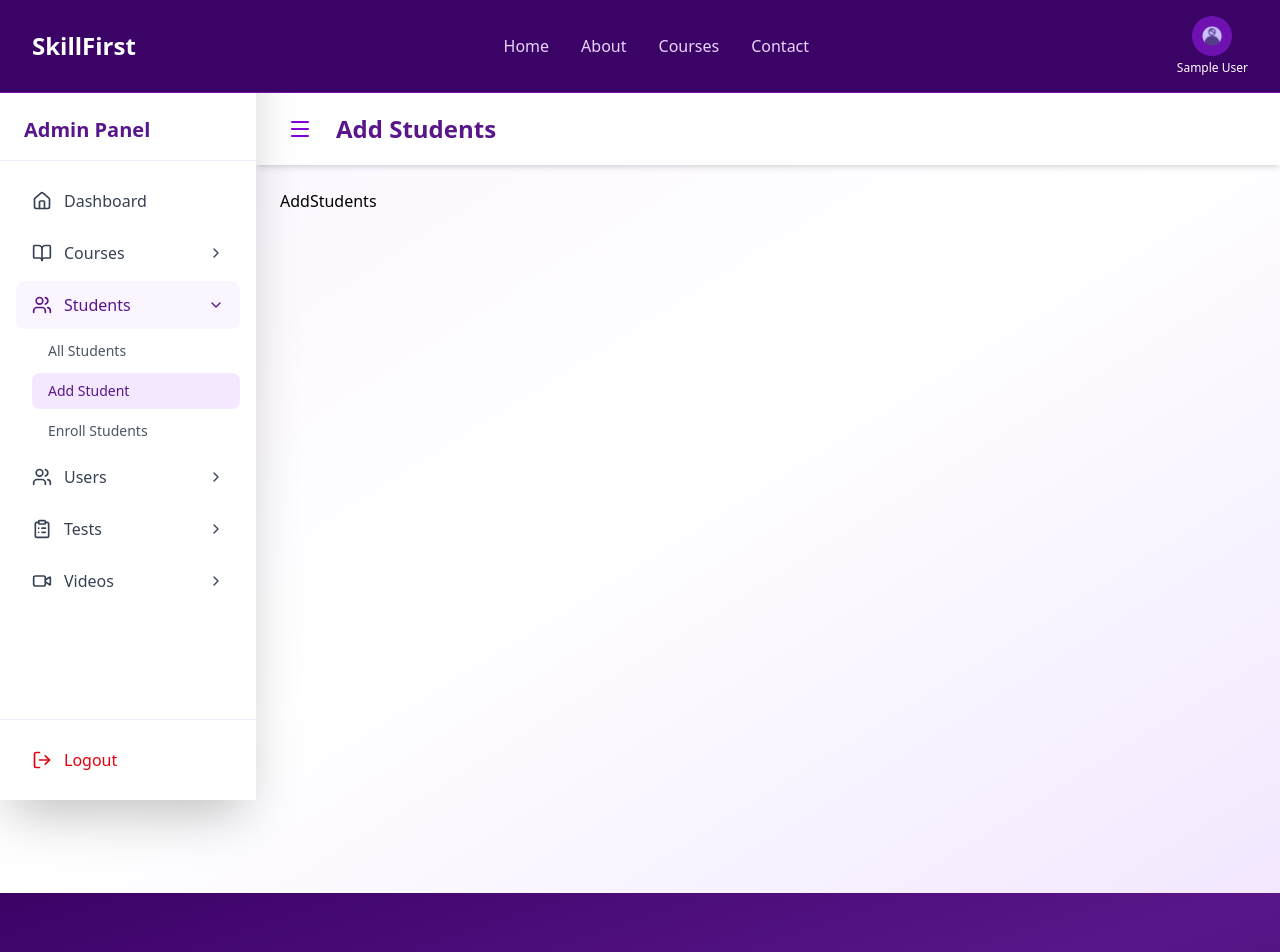
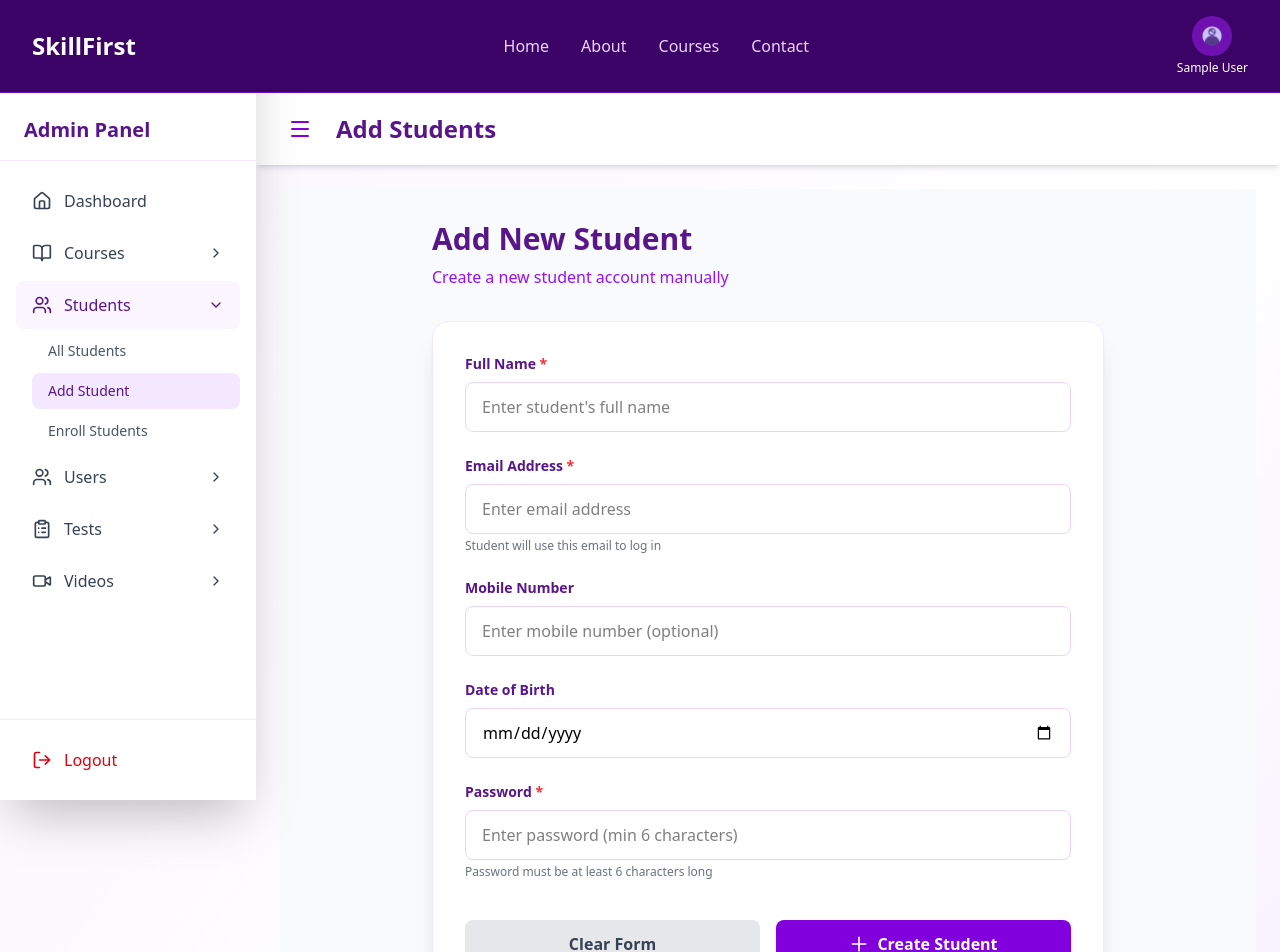
Before and after one commit to skillfirstacademy/SkillFirstFrontend, a React (Vite) app: page /admin/add-students in a window 1280 px wide. Shown: the top 952 px of the page. Built offline with nearby package versions, Linux system fonts and the light colour scheme; no server answers; sample sign-in values are in the browser's storage.

Commit message:
add student page

```diff
--- a/src/Pages/admin/AddStudents.jsx
+++ b/src/Pages/admin/AddStudents.jsx
@@ -1,9 +1,235 @@
-import React from 'react'
+import React, { useState } from "react";
+import adminApi from "../../api/adminApi";
+import AllStudent from "./AllStudents"
+import { showSuccess, showError } from "../../Componnets/AppToaster";
+
 
 function AddStudents() {
+  const [creating, setCreating] = useState(false);
+  const [formData, setFormData] = useState({
+    name: "",
+    email: "",
+    mobile: "",
+    dob: "",
+    password: "",
+  });
+
+  const handleInputChange = (e) => {
+    const { name, value } = e.target;
+    setFormData(prev => ({
+      ...prev,
+      [name]: value
+    }));
+  };
+
+  const resetForm = () => {
+    setFormData({
+      name: "",
+      email: "",
+      mobile: "",
+      dob: "",
+      password: "",
+    });
+  };
+
+  const handleCreateStudent = async (e) => {
+    e.preventDefault();
+
+    // Validate required fields
+    if (!formData.name || !formData.email || !formData.password) {
+      return showError("Name, email, and password are required");
+    }
+
+    // Validate password length
+    if (formData.password.length < 6) {
+      return showError("Password must be at least 6 characters");
+    }
+
+    setCreating(true);
+
+    try {
+      await adminApi.post("/admin/create-student", formData);
+
+      showSuccess("Student created successfully!");
+      resetForm();
+    } catch (err) {
+      showError(err.response?.data?.message || "Failed to create student");
+    } finally {
+      setCreating(false);
+    }
+  };
+
   return (
-    <div>AddStudents</div>
-  )
+    <>
+    <div className="min-h-screen bg-gray-50 py-8 px-4 sm:px-6 lg:px-8">
+      <div className="max-w-2xl mx-auto">
+        {/* Header */}
+        <div className="mb-8">
+          <h1 className="text-3xl font-bold text-purple-900">Add New Student</h1>
+          <p className="text-purple-600 mt-2">
+            Create a new student account manually
+          </p>
+        </div>
+
+        {/* Form Card */}
+        <div className="bg-white rounded-2xl shadow-xl p-8 border border-purple-100">
+          <form onSubmit={handleCreateStudent} className="space-y-6">
+            {/* Name */}
+            <div>
+              <label className="block text-sm font-semibold text-purple-900 mb-2">
+                Full Name <span className="text-red-500">*</span>
+              </label>
+              <input
+                type="text"
+                name="name"
+                value={formData.name}
+                onChange={handleInputChange}
+                className="w-full px-4 py-3 border border-purple-200 rounded-lg focus:ring-2 focus:ring-purple-500 focus:border-transparent outline-none transition"
+                placeholder="Enter student's full name"
+                required
+              />
+            </div>
+
+            {/* Email */}
+            <div>
+              <label className="block text-sm font-semibold text-purple-900 mb-2">
+                Email Address <span className="text-red-500">*</span>
+              </label>
+              <input
+                type="email"
+                name="email"
+                value={formData.email}
+                onChange={handleInputChange}
+                className="w-full px-4 py-3 border border-purple-200 rounded-lg focus:ring-2 focus:ring-purple-500 focus:border-transparent outline-none transition"
+                placeholder="Enter email address"
+                required
+              />
+              <p className="text-xs text-gray-500 mt-1">
+                Student will use this email to log in
+              </p>
+            </div>
+
+            {/* Mobile */}
+            <div>
+              <label className="block text-sm font-semibold text-purple-900 mb-2">
+                Mobile Number
+              </label>
+              <input
+                type="tel"
+                name="mobile"
+                value={formData.mobile}
+                onChange={handleInputChange}
+                className="w-full px-4 py-3 border border-purple-200 rounded-lg focus:ring-2 focus:ring-purple-500 focus:border-transparent outline-none transition"
+                placeholder="Enter mobile number (optional)"
+              />
+            </div>
+
+            {/* Date of Birth */}
+            <div>
+              <label className="block text-sm font-semibold text-purple-900 mb-2">
+                Date of Birth
+              </label>
+              <input
+                type="date"
+                name="dob"
+                value={formData.dob}
+                onChange={handleInputChange}
+                className="w-full px-4 py-3 border border-purple-200 rounded-lg focus:ring-2 focus:ring-purple-500 focus:border-transparent outline-none transition"
+              />
+            </div>
+
+            {/* Password */}
+            <div>
+              <label className="block text-sm font-semibold text-purple-900 mb-2">
+                Password <span className="text-red-500">*</span>
+              </label>
+              <input
+                type="password"
+                name="password"
+                value={formData.password}
+                onChange={handleInputChange}
+                className="w-full px-4 py-3 border border-purple-200 rounded-lg focus:ring-2 focus:ring-purple-500 focus:border-transparent outline-none transition"
+                placeholder="Enter password (min 6 characters)"
+                required
+                minLength={6}
+              />
+              <p className="text-xs text-gray-500 mt-1">
+                Password must be at least 6 characters long
+              </p>
+            </div>
+
+            {/* Info Box
+            <div className="bg-purple-50 border border-purple-200 rounded-lg p-4">
+              <div className="flex items-start gap-3">
+                <svg
+                  className="w-5 h-5 text-purple-600 mt-0.5 flex-shrink-0"
+                  fill="none"
+                  stroke="currentColor"
+                  viewBox="0 0 24 24"
+                >
+                  <path
+                    strokeLinecap="round"
+                    strokeLinejoin="round"
+                    strokeWidth={2}
+                    d="M13 16h-1v-4h-1m1-4h.01M21 12a9 9 0 11-18 0 9 9 0 0118 0z"
+                  />
+                </svg>
+                <div>
+                  <h3 className="font-semibold text-purple-900 mb-1">
+                    Important Information
+                  </h3>
+                  <ul className="text-sm text-purple-700 space-y-1">
+                    <li>• The student will be able to log in immediately after creation</li>
+                    <li>• Make sure to share the login credentials securely</li>
+                    <li>• Email must be unique and not already registered</li>
+                    <li>• You can enroll the student in courses from the "All Students" page</li>
+                  </ul>
+                </div>
+              </div>
+            </div> */}
+
+            {/* Action Buttons */}
+            <div className="flex gap-4 pt-4">
+              <button
+                type="button"
+                onClick={resetForm}
+                className="flex-1 px-6 py-3 bg-gray-200 text-gray-700 rounded-lg hover:bg-gray-300 transition font-semibold"
+                disabled={creating}
+              >
+                Clear Form
+              </button>
+
+              <button
+                type="submit"
+                disabled={creating}
+                className="flex-1 px-6 py-3 bg-purple-700 text-white rounded-lg hover:bg-purple-800 transition font-semibold disabled:opacity-50 disabled:cursor-not-allowed flex items-center justify-center gap-2 shadow-md"
+              >
+                {creating ? (
+                  <>
+                    <div className="animate-spin rounded-full h-5 w-5 border-b-2 border-white"></div>
+                    Creating...
+                  </>
+                ) : (
+                  <>
+                    <svg className="w-5 h-5" fill="none" stroke="currentColor" viewBox="0 0 24 24">
+                      <path strokeLinecap="round" strokeLinejoin="round" strokeWidth={2} d="M12 4v16m8-8H4" />
+                    </svg>
+                    Create Student
+                  </>
+                )}
+              </button>
+            </div>
+          </form>
+        </div>
+
+
+      </div>
+    </div>
+
+    <AllStudent/>
+    </>
+
+  );
 }
 
-export default AddStudents
+export default AddStudents;
--- a/src/Pages/admin/MakeAdmin.jsx
+++ b/src/Pages/admin/MakeAdmin.jsx
@@ -6,7 +6,6 @@ function MakeAdmin() {
   const [admins, setAdmins] = useState([]);
   const [loading, setLoading] = useState(true);
   const [showCreateModal, setShowCreateModal] = useState(false);
-  const [createType, setCreateType] = useState("admin"); // "admin" or "student"
   const [creating, setCreating] = useState(false);
 
   // Form state
@@ -77,7 +76,7 @@ function MakeAdmin() {
     });
   };
 
-  const handleCreateUser = async (e) => {
+  const handleCreateAdmin = async (e) => {
     e.preventDefault();
 
     // Validate required fields
@@ -93,21 +92,15 @@ function MakeAdmin() {
     setCreating(true);
 
     try {
-      const endpoint = createType === "admin"
-        ? "/admin/create-admin"
-        : "/admin/create-student";
+      await adminApi.post("/admin/create-admin", formData);
 
-      await adminApi.post(endpoint, formData);
-
-      showSuccess(
-        `${createType === "admin" ? "Admin" : "Student"} created successfully`
-      );
+      showSuccess("Admin created successfully");
 
       resetForm();
       setShowCreateModal(false);
       fetchAdmins(); // Refresh the list
     } catch (err) {
-      showError(err.response?.data?.message || "Failed to create user");
+      showError(err.response?.data?.message || "Failed to create admin");
     } finally {
       setCreating(false);
     }
@@ -126,36 +119,18 @@ function MakeAdmin() {
           </p>
         </div>
 
-        {/* Create User Buttons */}
-        <div className="flex gap-2">
-          {isSuperAdmin && (
-            <button
-              onClick={() => {
-                setCreateType("admin");
-                setShowCreateModal(true);
-              }}
-              className="px-4 py-2 bg-purple-700 text-white rounded-lg hover:bg-purple-800 transition-colors flex items-center gap-2"
-            >
-              <svg className="w-5 h-5" fill="none" stroke="currentColor" viewBox="0 0 24 24">
-                <path strokeLinecap="round" strokeLinejoin="round" strokeWidth={2} d="M12 4v16m8-8H4" />
-              </svg>
-              Create Admin
-            </button>
-          )}
-
+        {/* Create Admin Button - Only for Superadmin */}
+        {isSuperAdmin && (
           <button
-            onClick={() => {
-              setCreateType("student");
-              setShowCreateModal(true);
-            }}
-            className="px-4 py-2 bg-green-600 text-white rounded-lg hover:bg-green-700 transition-colors flex items-center gap-2"
+            onClick={() => setShowCreateModal(true)}
+            className="px-4 py-2 bg-purple-700 text-white rounded-lg hover:bg-purple-800 transition-colors flex items-center gap-2"
           >
             <svg className="w-5 h-5" fill="none" stroke="currentColor" viewBox="0 0 24 24">
               <path strokeLinecap="round" strokeLinejoin="round" strokeWidth={2} d="M12 4v16m8-8H4" />
             </svg>
-            Create Student
+            Create Admin
           </button>
-        </div>
+        )}
       </div>
 
       {/* Permission Warning */}
@@ -169,7 +144,7 @@ function MakeAdmin() {
             </div>
             <div className="ml-3">
               <p className="text-sm text-yellow-700">
-                You can create students but only superadmin can create or demote admins.
+                Only superadmin can create or demote admins.
               </p>
             </div>
           </div>
@@ -184,6 +159,19 @@ function MakeAdmin() {
         </div>
       ) : admins.length === 0 ? (
         <div className="text-center py-12 bg-white rounded-lg shadow">
+          <svg
+            className="w-16 h-16 text-gray-300 mx-auto mb-4"
+            fill="none"
+            stroke="currentColor"
+            viewBox="0 0 24 24"
+          >
+            <path
+              strokeLinecap="round"
+              strokeLinejoin="round"
+              strokeWidth={2}
+              d="M12 4.354a4 4 0 110 5.292M15 21H3v-1a6 6 0 0112 0v1zm0 0h6v-1a6 6 0 00-9-5.197M13 7a4 4 0 11-8 0 4 4 0 018 0z"
+            />
+          </svg>
           <p className="text-gray-500 text-lg">No admin users found</p>
         </div>
       ) : (
@@ -225,7 +213,7 @@ function MakeAdmin() {
         </div>
       )}
 
-      {/* Create User Modal */}
+      {/* Create Admin Modal */}
       {showCreateModal && (
         <div className="fixed inset-0 bg-black bg-opacity-50 flex items-center justify-center p-4 z-50">
           <div className="bg-white rounded-xl shadow-2xl max-w-md w-full max-h-[90vh] overflow-y-auto">
@@ -233,9 +221,7 @@ function MakeAdmin() {
             <div className="sticky top-0 bg-gradient-to-r from-purple-700 to-purple-900 text-white p-6 rounded-t-xl">
               <div className="flex items-center justify-between">
                 <div>
-                  <h2 className="text-2xl font-bold">
-                    Create {createType === "admin" ? "Admin" : "Student"}
-                  </h2>
+                  <h2 className="text-2xl font-bold">Create Admin</h2>
                   <p className="text-purple-200 text-sm mt-1">
                     Fill in the details below
                   </p>
@@ -255,7 +241,7 @@ function MakeAdmin() {
             </div>
 
             {/* Modal Body */}
-            <form onSubmit={handleCreateUser} className="p-6 space-y-4">
+            <form onSubmit={handleCreateAdmin} className="p-6 space-y-4">
               {/* Name */}
               <div>
                 <label className="block text-sm font-semibold text-purple-900 mb-1">
@@ -361,7 +347,7 @@ function MakeAdmin() {
                       Creating...
                     </>
                   ) : (
-                    `Create ${createType === "admin" ? "Admin" : "Student"}`
+                    "Create Admin"
                   )}
                 </button>
               </div>
```
